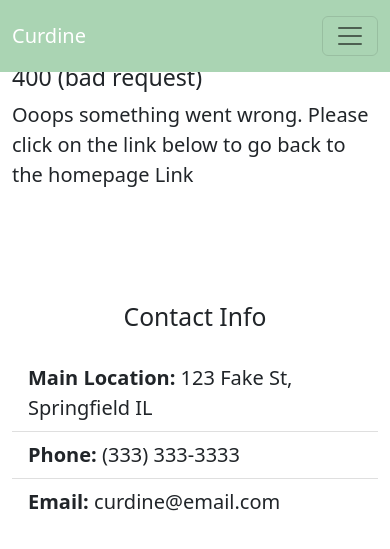
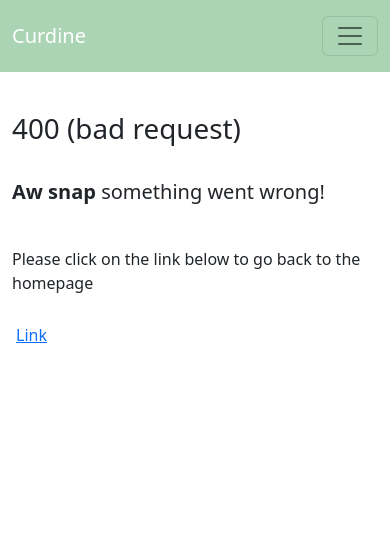
Before and after one commit to Colm1711/curdine, a Django app: template templates/400.html in a window 390 px wide. Shown: the top 549 px of the page. Run offline with Django 4.2, Linux system fonts and the light colour scheme; the template is opened without the code that fills it, so the values that code supplies are empty; some libraries are stand-ins or nearby versions.

Commit message:
Add stlying to fit website layout

```diff
--- a/templates/400.html
+++ b/templates/400.html
@@ -3,17 +3,15 @@
 {% block content %}
 
 <!--400 error page-->
-<div class="container about-page">
-
-    <div class="row">
-        <div class="col-md-8 mt-3 offset-md-2">
-            <h3>400 (bad request)</h3>
-            <p class="lead">Ooops something went wrong.
+<div class="container py-5">
+    <div class="row pb-5">
+        <div class="col-md-8 mt-3 offset-md-2 pb-5">
+            <h1>400 (bad request)</h1>
+            <div class="py-4"><p class="lead"><span class="fw-bold"> Aw snap </span>something went wrong!</div>
                 Please click on the link below to go back to the homepage
-                <a class="navbar-brand" href="{% url 'index' %}"><span class="brand">Link</span></a>
+                <div class="py-4 m-1"><a  href="{% url 'index' %}">Link</a></div>
             </p>
         </div>
     </div>
-
 </div>
 {%endblock%}
```
Also changed, not shown: templates/403.html (+6 -8 lines), templates/404.html (+6 -8 lines), templates/500.html (+6 -8 lines).
